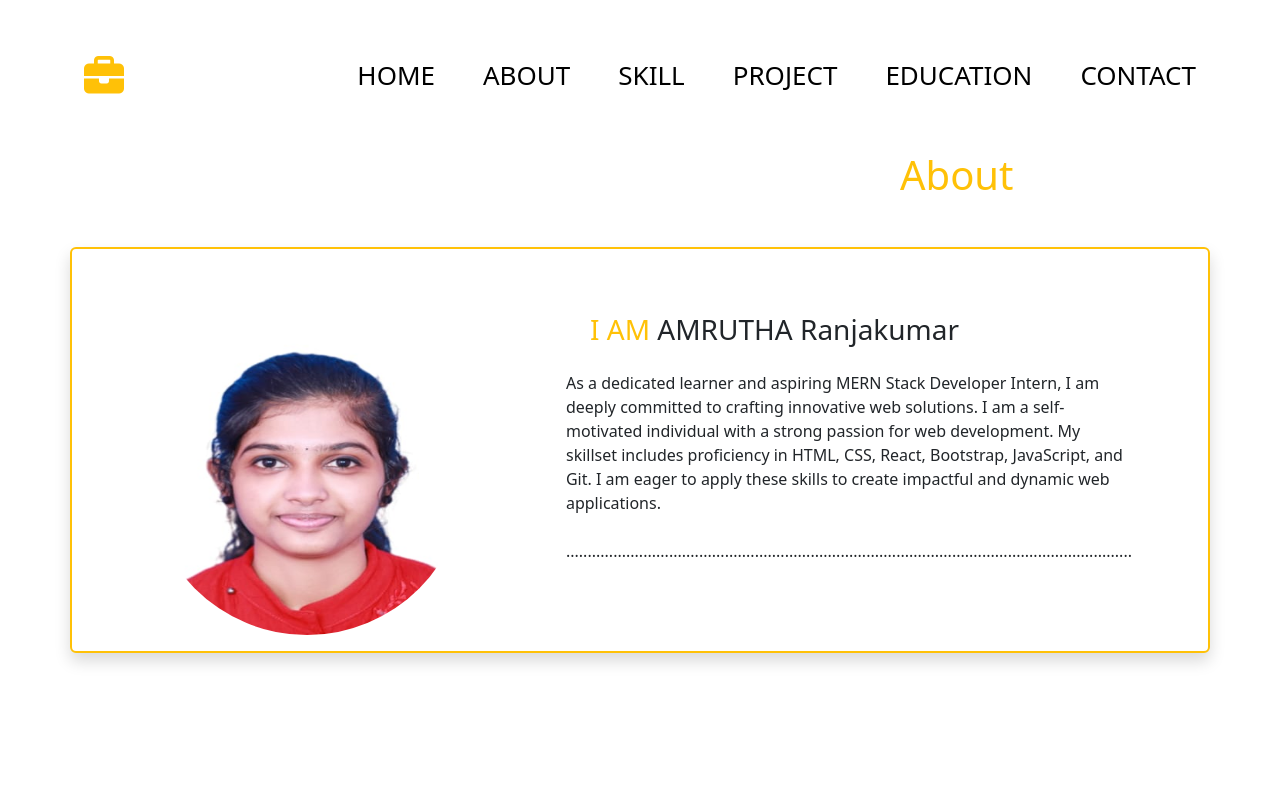
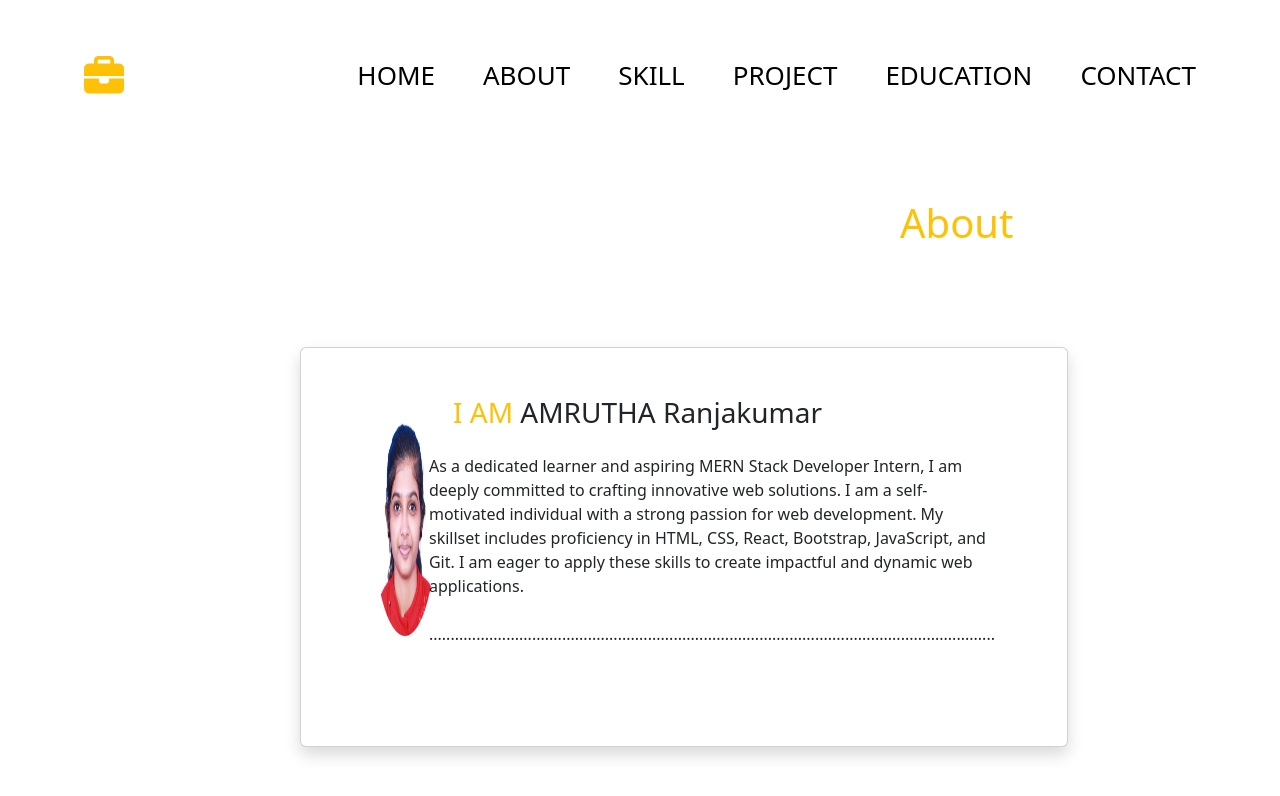
Before and after one commit to amrutha-ranjakumar/MyPortfolio, a React (Create React App) app: page /about in a window 1280 px wide. Shown: the top 796 px of the page. Built offline with nearby package versions, Linux system fonts and the light colour scheme.

Commit message:
portfolio react project

```diff
--- a/src/pages/About.jsx
+++ b/src/pages/About.jsx
@@ -9,15 +9,16 @@ function About() {
   return (
     <>
 
-      <div className='text-warning mb-5'>
+      <div className='text-warning mb-5 mt-5'>
         <h1 style={{ marginLeft: "900px" }}>About</h1>
       </div>
 
 
-      <div className='container card shadow border-warning  mb-5 mt-2 border border-2 border-secondary movie rounded p-3'>
+      < div className='mb-5  mb-5  card shadow bg-white movie ' style={{ width: "60%", height: "400px", marginLeft: "300px", marginTop: "100px" }}>
+        <div className='container-fluid rounded'>
         <Row  >
           <Col>
-            <img className=' ' src={aboutImage} alt="" style={{ width: "70%", height: "40vh", marginLeft: "60px", marginTop: "50px", borderRadius: "120%" }}></img>
+            <img className='mb-5 mt-5 ' src={aboutImage} alt="" style={{ width: "70%", height: "30vh", marginLeft: "60px", marginTop: "50px", borderRadius: "120%" }}></img>
           </Col>
           <Col style={{ marginRight: "60px" }}>
             <div className='d-flex mb-5'>
@@ -31,6 +32,7 @@ function About() {
         </Row>
 
       </div>
+      </div>
 
 
 
```
